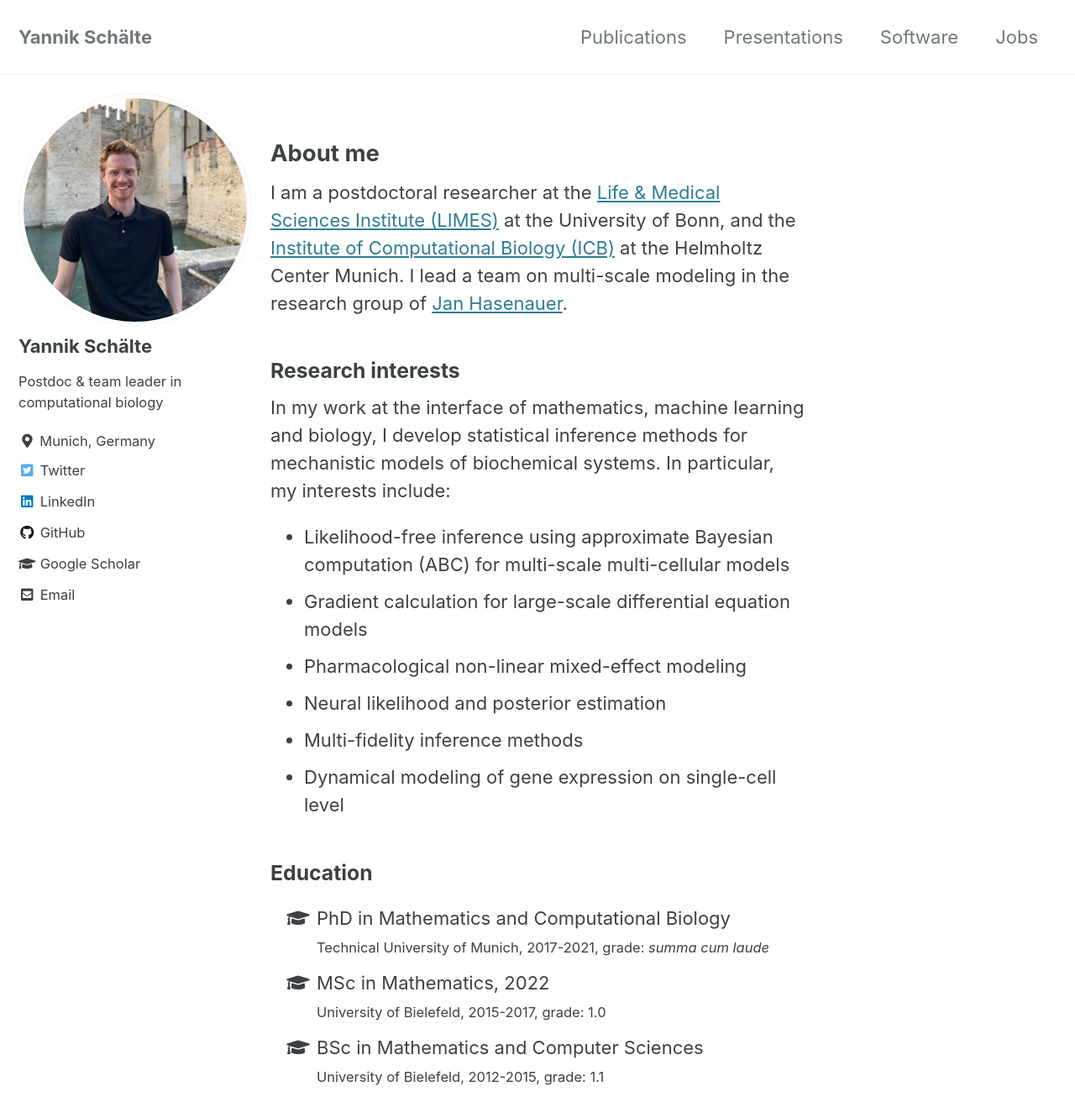
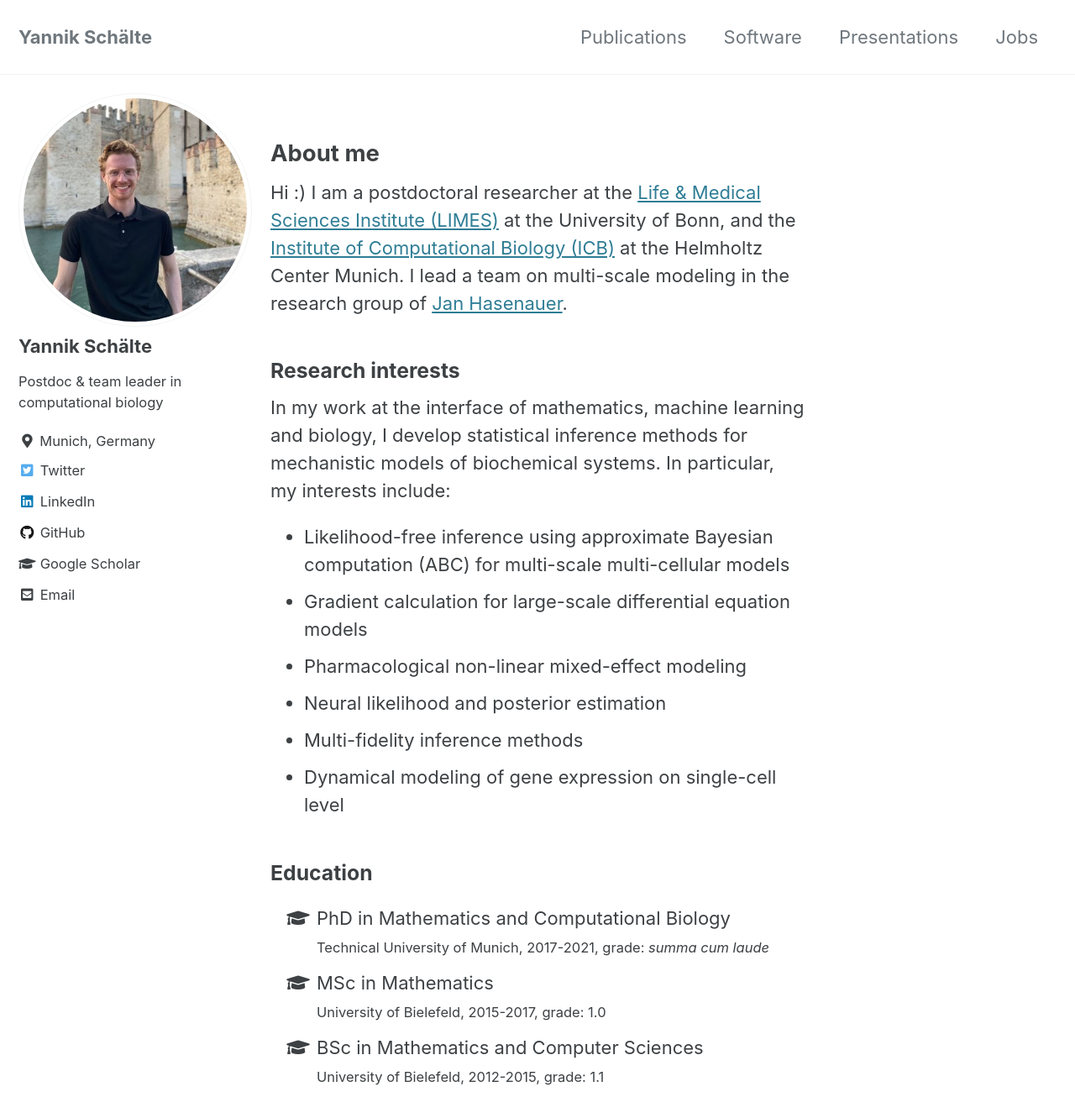
Before and after one commit to yannikschaelte/yannikschaelte.github.io, a Jekyll site: the page built from index.html, in a window 1280 px wide and 1400 px high. Shown: the top 1331 px of the window at 84% size. Built offline with Jekyll 4.4.1, drawn with Linux system fonts in a browser that asks for light colours; cached includes are drawn as plain includes; the list of posts is cut into pages by our own code.

Commit message:
minor edits

```diff
--- a/_data/navigation.yml
+++ b/_data/navigation.yml
@@ -2,9 +2,9 @@
 main:
   - title: "Publications"
     url: /publications/
+  - title: "Software"
+    url: /software/
   - title: "Presentations"
     url: /presentations/
-  - title: "Software"
-    url: /software/
   - title: "Jobs"
     url: /jobs/
--- a/_pages/publications.html
+++ b/_pages/publications.html
@@ -5,4 +5,7 @@ permalink: /publications/
 
 <h2>Publications</h2>
 
-For a more or less up-to-date list of my peer-reviewed publications and preprints, see <a href="https://scholar.google.com/citations?user=xpdW7JUAAAAJ"><i class="fas fa-graduation-cap"></i> Google Scholar</a>.
+For a more-or-less up-to-date list of my peer-reviewed publications and preprints, see
+<a href="https://scholar.google.com/citations?user=xpdW7JUAAAAJ">
+    <i class="fas fa-graduation-cap"></i> Google Scholar
+</a>.
--- a/index.html
+++ b/index.html
@@ -5,7 +5,7 @@ author_profile: true
 
 <h2>About me</h2>
 
-I am a postdoctoral researcher at the
+Hi :) I am a postdoctoral researcher at the
 <a href="https://www.limes-institut-bonn.de/">Life & Medical Sciences Institute (LIMES)</a>
 at the University of Bonn,
 and the
@@ -38,7 +38,7 @@ In particular, my interests include:
         Biology<br />
         <small>Technical University of Munich, 2017-2021, grade: <i>summa cum laude</i></small>
     </li>
-    <li><span class="fa-li"><i class="fas fa-graduation-cap"></i></span>MSc in Mathematics, 2022<br />
+    <li><span class="fa-li"><i class="fas fa-graduation-cap"></i></span>MSc in Mathematics<br />
         <small>University of Bielefeld, 2015-2017, grade: 1.0</small>
     </li>
     <li><span class="fa-li"><i class="fas fa-graduation-cap"></i></span>BSc in Mathematics and Computer Sciences<br />
```
